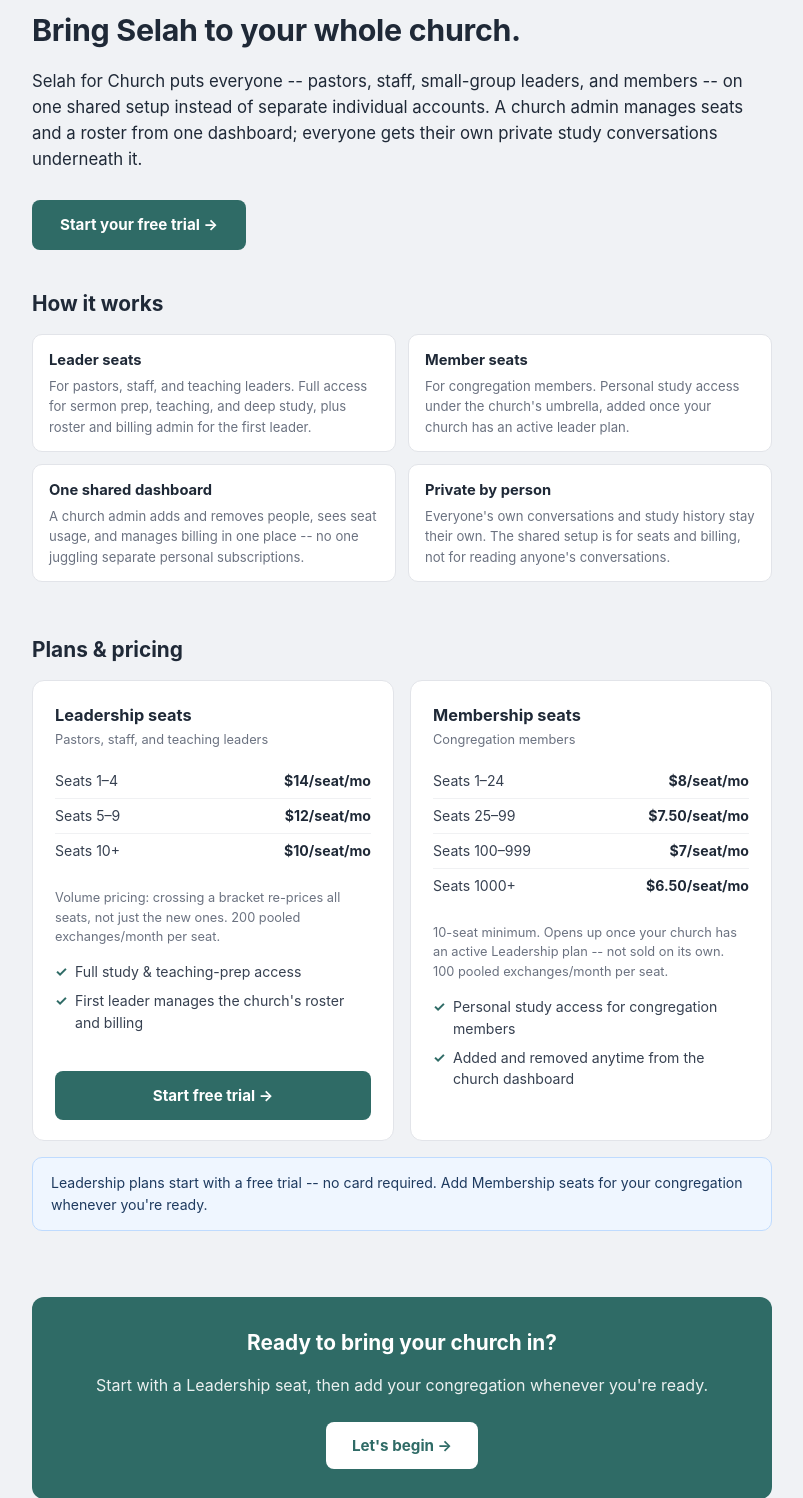
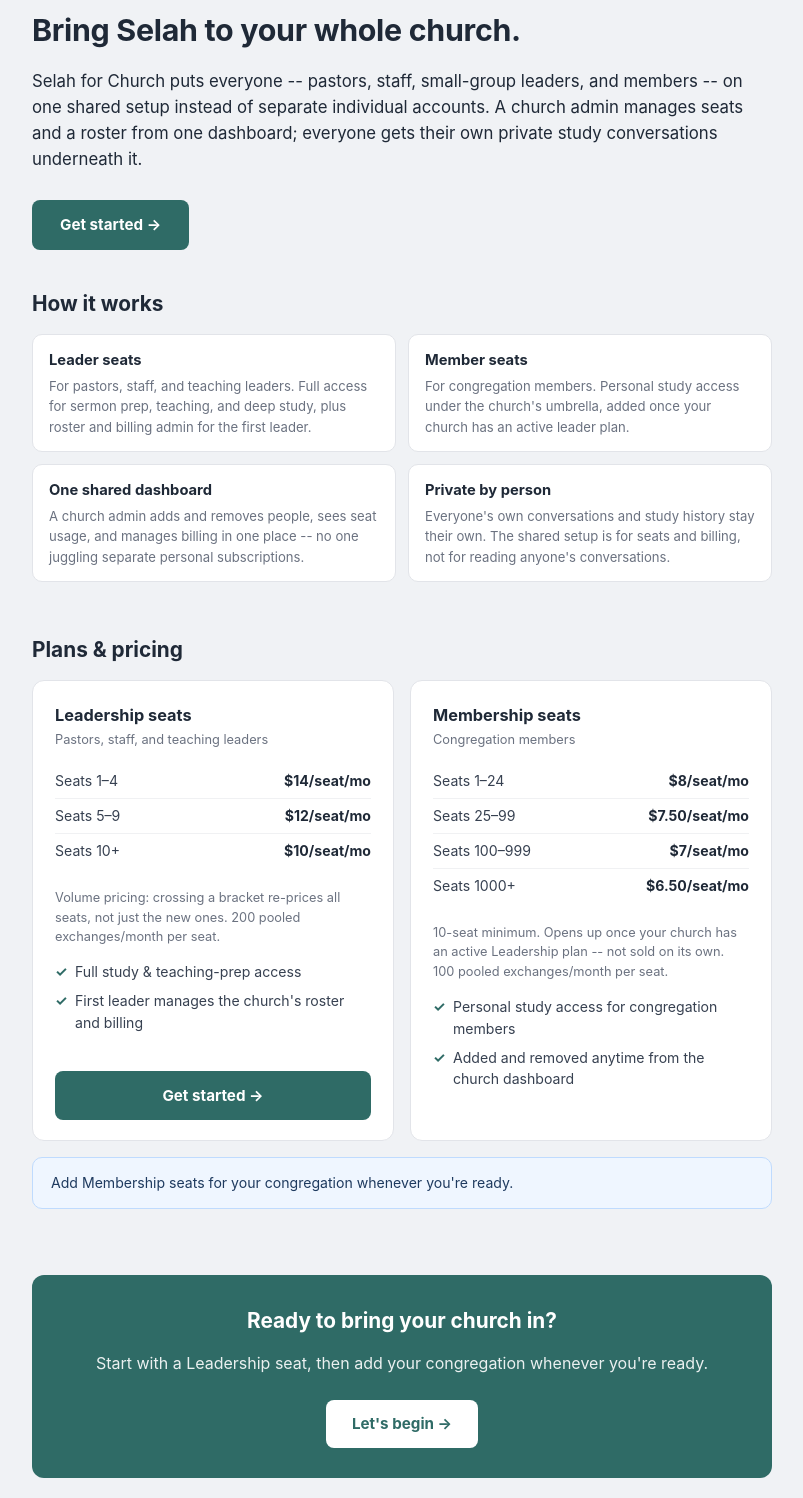
Before and after one commit to PeregrinePlanner-Dev/selah-app, a Flask app: page /church in a window 1280 px wide. Shown: the part 149-1647 px from the top of the page, without its empty margins (238-1041 px from the left). Run offline with Flask 3, Linux system fonts and the light colour scheme.

Commit message:
Remove incorrect free-trial language from church page

```diff
--- a/templates/church.html
+++ b/templates/church.html
@@ -116,7 +116,7 @@
     <div class="eyebrow">For pastors, staff, teaching teams, and congregations</div>
     <h1>Bring Selah to your whole church.</h1>
     <p class="lede">Selah for Church puts everyone -- pastors, staff, small-group leaders, and members -- on one shared setup instead of separate individual accounts. A church admin manages seats and a roster from one dashboard; everyone gets their own private study conversations underneath it.</p>
-    <a class="cta-btn-primary" href="/pro/?notice=Create%20your%20account%20below%20--%20once%20you%27re%20in%2C%20connect%20your%20church%20from%20the%20dashboard%20menu.">Start your free trial →</a>
+    <a class="cta-btn-primary" href="/pro/?notice=Create%20your%20account%20below%20--%20once%20you%27re%20in%2C%20connect%20your%20church%20from%20the%20dashboard%20menu.">Get started →</a>
   </section>
 
   <section class="tight">
@@ -158,7 +158,7 @@
           <li>Full study &amp; teaching-prep access</li>
           <li>First leader manages the church's roster and billing</li>
         </ul>
-        <a class="cta-btn-primary" style="text-align:center;" href="/pro/?notice=Create%20your%20account%20below%20--%20once%20you%27re%20in%2C%20connect%20your%20church%20from%20the%20dashboard%20menu.">Start free trial →</a>
+        <a class="cta-btn-primary" style="text-align:center;" href="/pro/?notice=Create%20your%20account%20below%20--%20once%20you%27re%20in%2C%20connect%20your%20church%20from%20the%20dashboard%20menu.">Get started →</a>
       </div>
 
       <div class="price-card">
@@ -178,7 +178,7 @@
       </div>
 
     </div>
-    <div class="trial-note">Leadership plans start with a free trial -- no card required. Add Membership seats for your congregation whenever you're ready.</div>
+    <div class="trial-note">Add Membership seats for your congregation whenever you're ready.</div>
   </section>
 
   <section>
```
